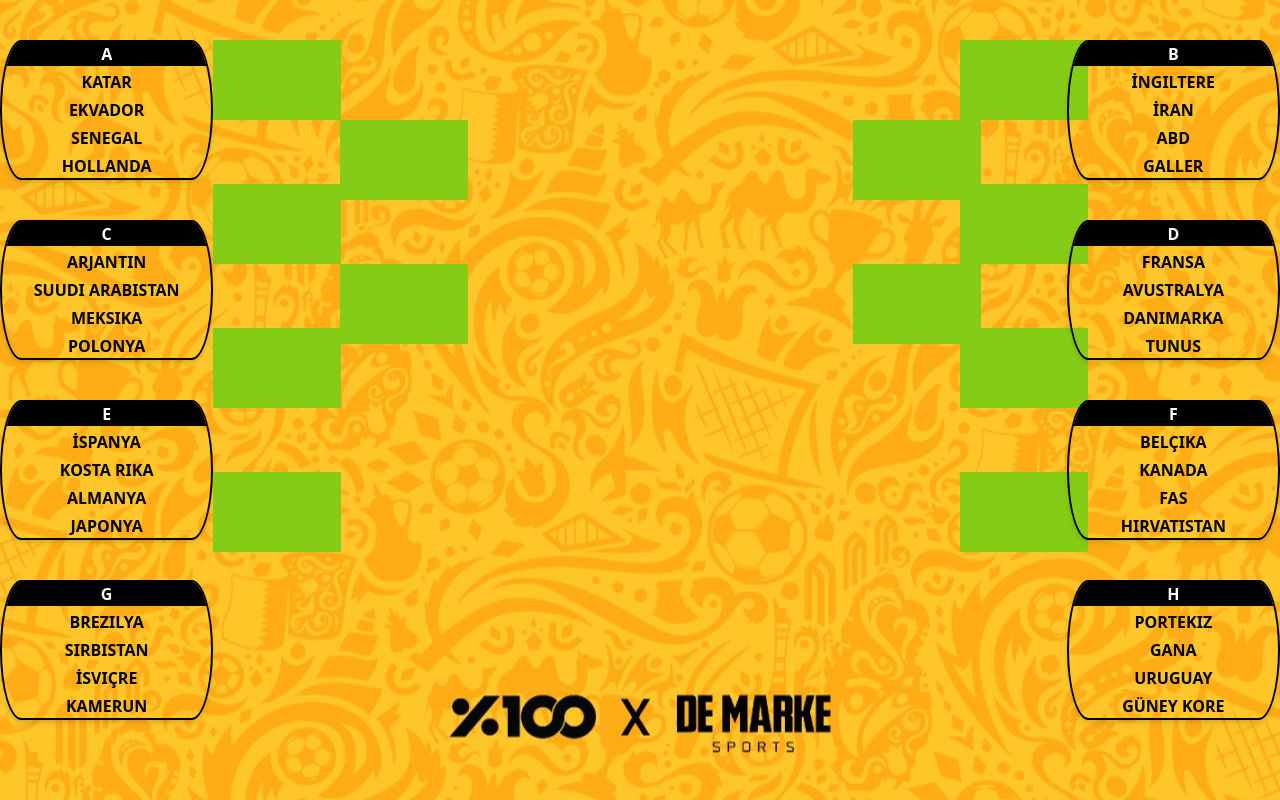
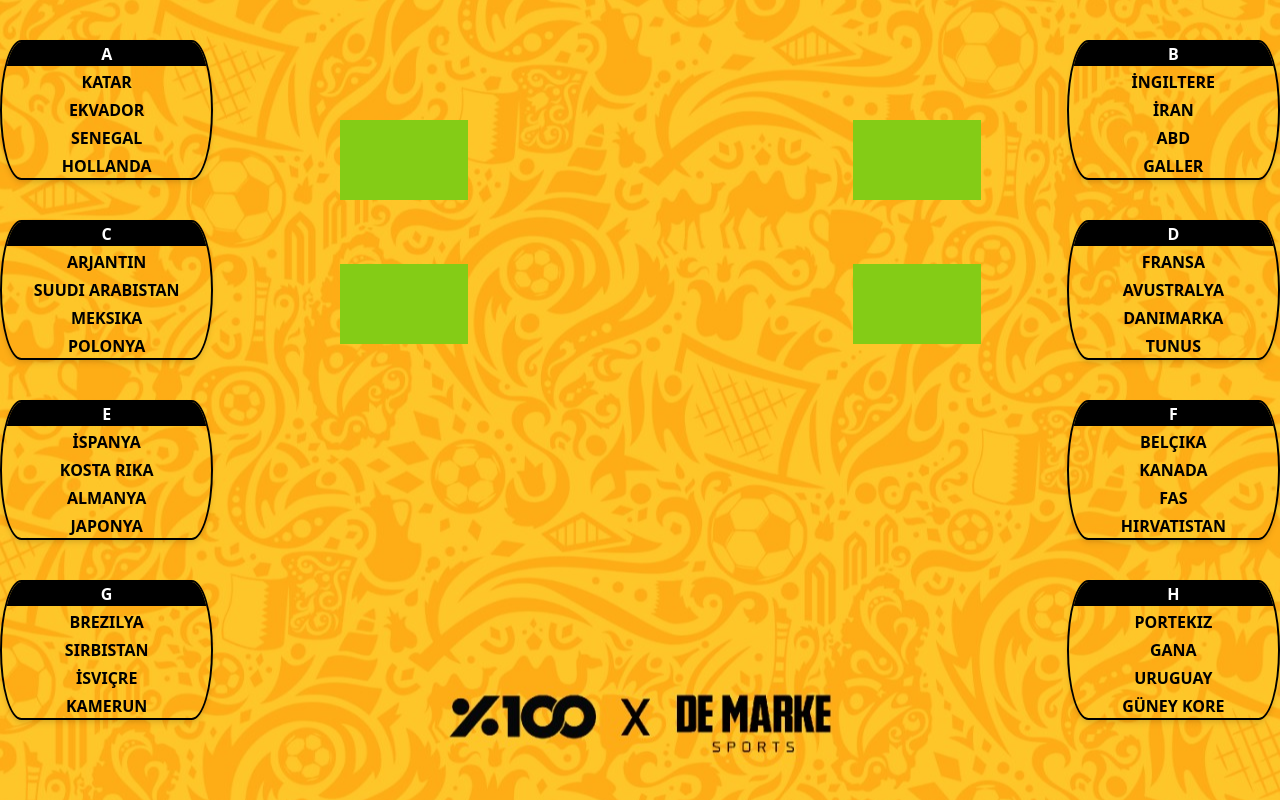
Before and after one commit to osmancansiz/tournament-bracket, a React (Create React App) app: page / in a window 1280 px wide. Built offline with nearby package versions, Linux system fonts and the light colour scheme.

Commit message:
Update TournamentBrackets.js

```diff
--- a/src/pages/TournamentBrackets.js
+++ b/src/pages/TournamentBrackets.js
@@ -69,73 +69,75 @@ export default function TournamentBrackets() {
               );
             })}
           </div>
-          <div className="col-span-1 space-y-16">
-            <div className="bg-lime-500 w-32 h-20">
+          <div className="col-span-1">
+            <div className="flex flex-col justify-around gap-10 h-full relative text-center">
+              <div className="h-12">
                 {selectedTeams
                   .filter((i) => i.group === "A" && i.rank === 1)
                   .map((team) => (
-                  <div onClick={() => setQuarterFinalTeams(team, 1)}>
+                    <div onClick={() => setQuarterFinalTeams(team, 1)} className="my-2">
                       {team.name}
                     </div>
                   ))}
                 {selectedTeams
                   .filter((i) => i.group === "B" && i.rank === 2)
                   .map((team) => (
-                  <div onClick={() => setQuarterFinalTeams(team, 1)}>
+                    <div onClick={() => setQuarterFinalTeams(team, 1)} className="my-2">
                       {team.name}
                     </div>
                   ))}
               </div>
 
-            <div className="bg-lime-500 w-32 h-20">
+              <div className=" h-12">
                 {selectedTeams
                   .filter((i) => i.group === "C" && i.rank === 1)
                   .map((team) => (
-                  <div onClick={() => setQuarterFinalTeams(team, 2)}>
+                    <div onClick={() => setQuarterFinalTeams(team, 2)} className="my-2">
                       {team.name}
                     </div>
                   ))}
                 {selectedTeams
                   .filter((i) => i.group === "D" && i.rank === 2)
                   .map((team) => (
-                  <div onClick={() => setQuarterFinalTeams(team, 2)}>
+                    <div onClick={() => setQuarterFinalTeams(team, 2)} className="my-2">
                       {team.name}
                     </div>
                   ))}
               </div>
 
-            <div className="bg-lime-500 w-32 h-20">
+              <div className="h-12">
                 {selectedTeams
                   .filter((i) => i.group === "E" && i.rank === 1)
                   .map((team) => (
-                  <div onClick={() => setQuarterFinalTeams(team, 3)}>
+                    <div onClick={() => setQuarterFinalTeams(team, 3)} className="my-2">
                       {team.name}
                     </div>
                   ))}
                 {selectedTeams
                   .filter((i) => i.group === "F" && i.rank === 2)
                   .map((team) => (
-                  <div onClick={() => setQuarterFinalTeams(team, 3)}>
+                    <div onClick={() => setQuarterFinalTeams(team, 3)} className="my-2">
                       {team.name}
                     </div>
                   ))}
               </div>
 
-            <div className="bg-lime-500 w-32 h-20">
+              <div className="h-12">
                 {selectedTeams
                   .filter((i) => i.group === "G" && i.rank === 1)
                   .map((team) => (
-                  <div onClick={() => setQuarterFinalTeams(team, 4)}>
+                    <div onClick={() => setQuarterFinalTeams(team, 4)} className="my-2">
                       {team.name}
                     </div>
                   ))}
                 {selectedTeams
                   .filter((i) => i.group === "H" && i.rank === 2)
                   .map((team) => (
-                  <div onClick={() => setQuarterFinalTeams(team, 4)}>
+                    <div onClick={() => setQuarterFinalTeams(team, 4)} className="my-2">
                       {team.name}
                     </div>
                   ))}
+              </div>
             </div>
           </div>
           <div className="col-span-1 space-y-16 ml-5">
@@ -195,74 +197,77 @@ export default function TournamentBrackets() {
                 ))}
             </div>
           </div>
-          <div className="col-span-1 space-y-16">
-            <div className="bg-lime-500 w-32 h-20">
+          <div className="col-span-1">
+            <div className="flex flex-col justify-around gap-10 h-full relative text-center">
+            <div className="h-12">
               {selectedTeams
                 .filter((i) => i.group === "B" && i.rank === 1)
                 .map((team) => (
-                  <div onClick={() => setQuarterFinalTeams(team, 5)}>
+                  <div onClick={() => setQuarterFinalTeams(team, 5)} className="my-2">
                     {team.name}
                   </div>
                 ))}
               {selectedTeams
                 .filter((i) => i.group === "A" && i.rank === 2)
                 .map((team) => (
-                  <div onClick={() => setQuarterFinalTeams(team, 5)}>
+                  <div onClick={() => setQuarterFinalTeams(team, 5)} className="my-2">
                     {team.name}
                   </div>
                 ))}
             </div>
 
-            <div className="bg-lime-500 w-32 h-20">
+            <div className="h-12">
               {selectedTeams
                 .filter((i) => i.group === "D" && i.rank === 1)
                 .map((team) => (
-                  <div onClick={() => setQuarterFinalTeams(team, 6)}>
+                  <div onClick={() => setQuarterFinalTeams(team, 6)} className="my-2">
                     {team.name}
                   </div>
                 ))}
               {selectedTeams
                 .filter((i) => i.group === "C" && i.rank === 2)
                 .map((team) => (
-                  <div onClick={() => setQuarterFinalTeams(team, 6)}>
+                  <div onClick={() => setQuarterFinalTeams(team, 6)} className="my-2">
                     {team.name}
                   </div>
                 ))}
             </div>
 
-            <div className="bg-lime-500 w-32 h-20">
+            <div className="h-12">
               {selectedTeams
                 .filter((i) => i.group === "F" && i.rank === 1)
                 .map((team) => (
-                  <div onClick={() => setQuarterFinalTeams(team, 7)}>
+                  <div onClick={() => setQuarterFinalTeams(team, 7)} className="my-2">
                     {team.name}
                   </div>
                 ))}
               {selectedTeams
                 .filter((i) => i.group === "E" && i.rank === 2)
                 .map((team) => (
-                  <div onClick={() => setQuarterFinalTeams(team, 7)}>
+                  <div onClick={() => setQuarterFinalTeams(team, 7)} className="my-2">
                     {team.name}
                   </div>
                 ))}
             </div>
 
-            <div className="bg-lime-500 w-32 h-20">
+            <div className="h-12">
               {selectedTeams
                 .filter((i) => i.group === "H" && i.rank === 1)
                 .map((team) => (
-                  <div onClick={() => setQuarterFinalTeams(team, 8)}>
+                  <div onClick={() => setQuarterFinalTeams(team, 8)} className="my-2">
                     {team.name}
                   </div>
                 ))}
               {selectedTeams
                 .filter((i) => i.group === "G" && i.rank === 2)
                 .map((team) => (
-                  <div onClick={() => setQuarterFinalTeams(team, 8)}>
+                  <div onClick={() => setQuarterFinalTeams(team, 8)} className="my-2">
                     {team.name}
                   </div>
                 ))}
             </div>
+            </div>
+
           </div>
           <div className="col-span-2 space-y-10">
             {groups.map((group, index) => {
```
Lines whose indentation alone changed are shown as unchanged.
